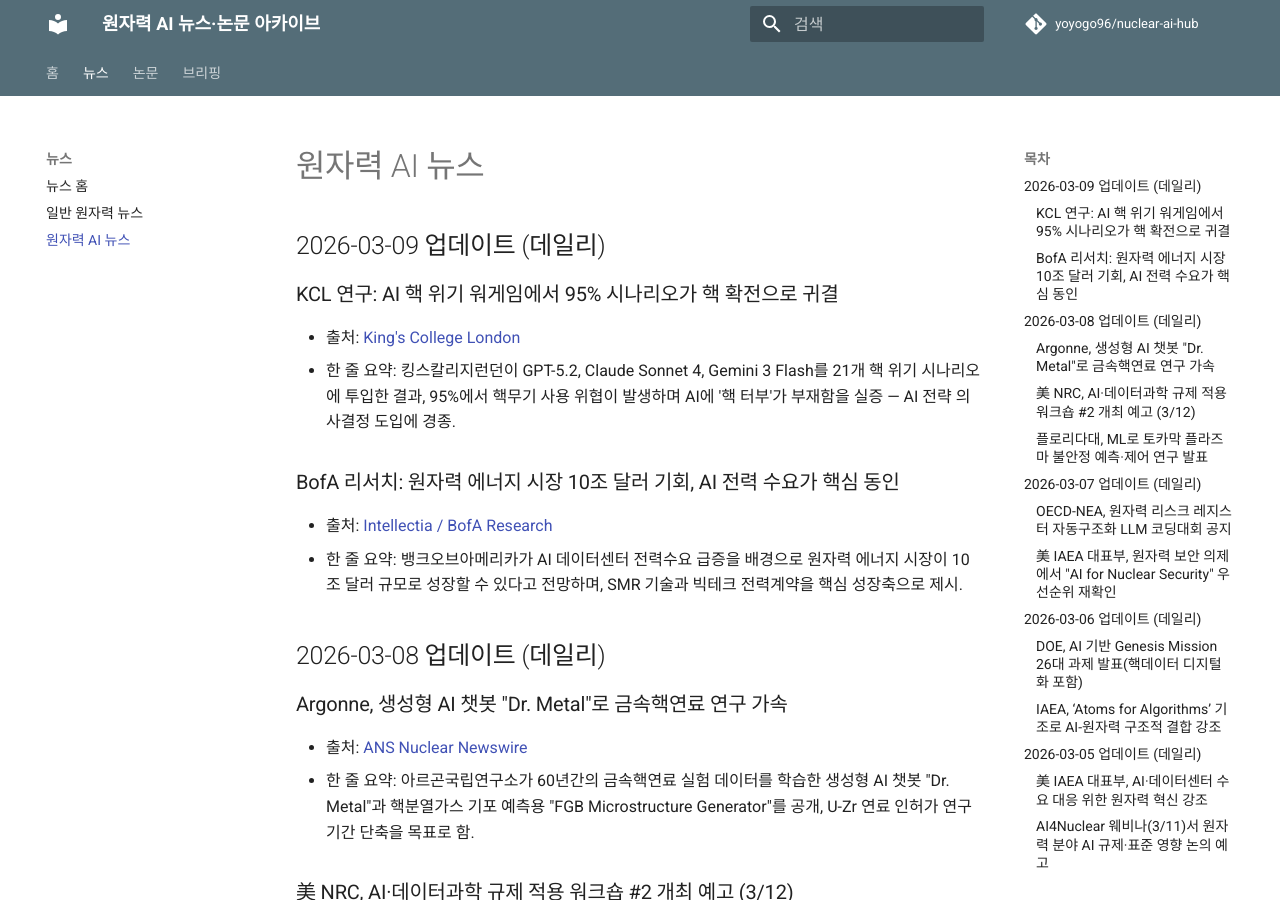
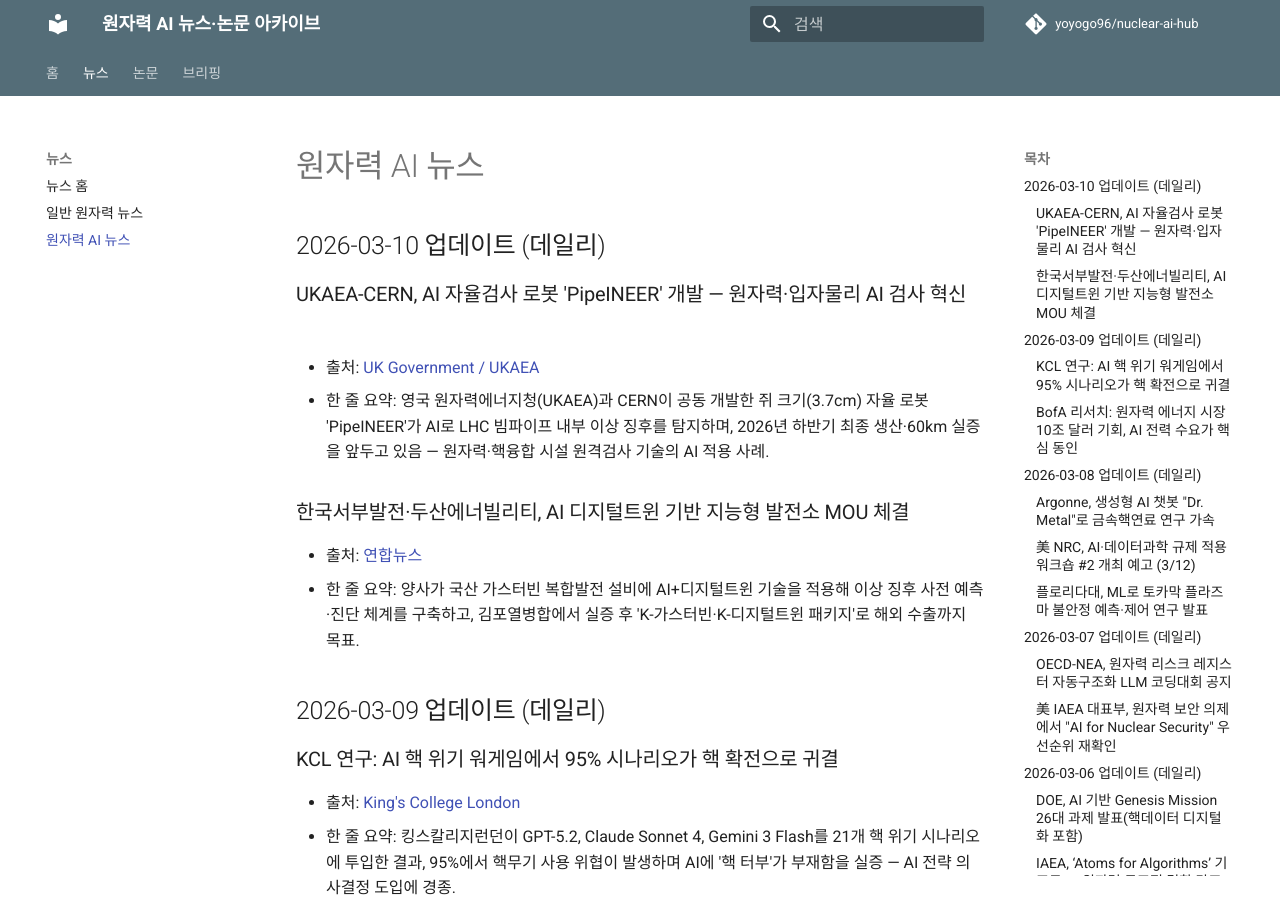
Before and after one commit to yoyogo96/nuclear-ai-hub, an MkDocs documentation site: the page built from docs/news/nuclear-ai.md, in a window 1280 px wide and 900 px high. Built offline with MkDocs 1.6.1 and Material for MkDocs 9.7.7, drawn with Linux system fonts in a browser that asks for light colours; comment, search, counter and statistics services are not loaded.

Commit message:
2026-03-10 데일리 업데이트: 뉴스 3건, 논문 1건
- 뉴스: 제2회 핵에너지 서밋 파리 개막, UKAEA-CERN PipeINEER AI 로봇, 서부발전-두산 AI 디지털트윈 MOU
- 논문: 딥러닝 기반 원전 PHT 상태변수 다단계 예측 (NED, 2026-03)

```diff
--- a/docs/briefings/index.md
+++ b/docs/briefings/index.md
@@ -1,4 +1,19 @@
 # 주간 브리핑
+
+## 2026-03-10 데일리 브리핑
+
+### 오늘의 3줄 요약
+1. 제2회 핵에너지 서밋이 오늘 파리에서 개막 — 마크롱·그로시 공동주재로 AI 데이터센터 전력, SMR 투자, 핵연료 공급망 다변화 등 핵심 의제를 각국 정상급이 논의.
+2. UKAEA-CERN이 공동 개발한 AI 자율검사 로봇 'PipeINEER'가 원자력·입자물리 시설 원격검사의 새 패러다임을 제시하며, 2026년 하반기 60km 실증·최종 생산 예정.
+3. 한국서부발전·두산에너빌리티가 국산 가스터빈 복합발전에 AI 디지털트윈을 적용하는 MOU를 체결해, 지능형 발전소 기술의 해외 수출 패키지화를 추진.
+
+### 오늘 반영 뉴스 (3건)
+- 제2회 핵에너지 서밋 파리 개막 — AI 데이터센터 전력·SMR 투자·디지털화 핵심 의제 (IAEA/프랑스 외교부)
+- UKAEA-CERN, AI 자율검사 로봇 'PipeINEER' 개발 — 원자력 원격검사 혁신 (UK Gov)
+- 한국서부발전·두산에너빌리티, AI 디지털트윈 지능형 발전소 MOU 체결 (연합뉴스)
+
+### 오늘 반영 논문 (1건)
+- 딥러닝 기반 원전 PHT 루프 상태변수 다단계 예측 (Nuclear Engineering and Design, 2026-03)
 
 ## 2026-03-09 데일리 브리핑
 
--- a/docs/news/nuclear-ai.md
+++ b/docs/news/nuclear-ai.md
@@ -1,4 +1,14 @@
 # 원자력 AI 뉴스
+
+## 2026-03-10 업데이트 (데일리)
+
+### UKAEA-CERN, AI 자율검사 로봇 'PipeINEER' 개발 — 원자력·입자물리 AI 검사 혁신
+- 출처: [UK Government / UKAEA](https://www.gov.uk/government/news/ai-trained-robotic-mice-to-scurry-in-the-large-hadron-collider)
+- 한 줄 요약: 영국 원자력에너지청(UKAEA)과 CERN이 공동 개발한 쥐 크기(3.7cm) 자율 로봇 'PipeINEER'가 AI로 LHC 빔파이프 내부 이상 징후를 탐지하며, 2026년 하반기 최종 생산·60km 실증을 앞두고 있음 — 원자력·핵융합 시설 원격검사 기술의 AI 적용 사례.
+
+### 한국서부발전·두산에너빌리티, AI 디지털트윈 기반 지능형 발전소 MOU 체결
+- 출처: [연합뉴스](https://www.yna.co.kr/amp/view/AKR20260309042700063)
+- 한 줄 요약: 양사가 국산 가스터빈 복합발전 설비에 AI+디지털트윈 기술을 적용해 이상 징후 사전 예측·진단 체계를 구축하고, 김포열병합에서 실증 후 'K-가스터빈·K-디지털트윈 패키지'로 해외 수출까지 목표.
 
 ## 2026-03-09 업데이트 (데일리)
 
--- a/docs/news/nuclear.md
+++ b/docs/news/nuclear.md
@@ -1,4 +1,10 @@
 # 일반 원자력 뉴스
+
+## 2026-03-10 업데이트 (데일리)
+
+### 제2회 핵에너지 서밋 파리 개최 — 마크롱·IAEA 그로시 공동주재
+- 출처: [IAEA](https://www.iaea.org/events/nuclear-energy-summit-2026) / [프랑스 외교부](https://www.diplomatie.gouv.fr/en/french-foreign-policy/economic-diplomacy-foreign-trade/world-nuclear-energy-summit-10-march-2026/)
+- 한 줄 요약: 프랑스-IAEA 공동 주최 제2회 핵에너지 서밋이 오늘 파리에서 개막, AI 데이터센터 전력수요 대응·SMR/차세대 원자로 투자·핵연료 공급망 다변화·인력양성이 핵심 의제로 각국 정상급 참여.
 
 ## 2026-03-09 업데이트 (데일리)
 
--- a/docs/papers/index.md
+++ b/docs/papers/index.md
@@ -1,4 +1,16 @@
 # 최신 논문
+
+## [딥러닝 기반 원전 1차 열전달계통 상태변수 다단계 예측](https://www.researchgate.net/publication/401395050_Multistep_forecasting_of_state_variables_in_nuclear_power_plants_using_deep_learning)
+- 저자: (Nuclear Engineering and Design 저자팀)
+- 연도/학회(저널): 2026-03, *Nuclear Engineering and Design*
+- 한 줄 요약: LSTM, CNN, zLSTM 등 딥러닝 모델을 활용해 원전 1차 열전달(PHT) 루프 3개 핵심 노드의 운전 상태변수를 다단계(multistep) 예측하는 프레임워크를 제시하고, 운전원의 추세 파악 및 안전성 향상에 기여.
+
+### 핵심 기여
+1. CNN+LSTM 협업 구조로 특징 추출과 시계열 메모리를 동시 활용한 다단계 예측
+2. PHT 루프 3개 노드(반응기·증기발생기·펌프) 핵심 파라미터 동시 모델링
+3. 원전 운전 중 이상 추세 조기 식별을 위한 데이터 기반 의사결정 지원 플랫폼
+
+---
 
 ## [GRU-MLP 기반 원전 계측제어 운전데이터 이상탐지·보정](https://www.mdpi.com/2227-9717/14/2/192)
 - 저자: (MDPI Processes 저자팀)
```
Also changed, not shown: docs/news/index.md (+6 -0 lines).
